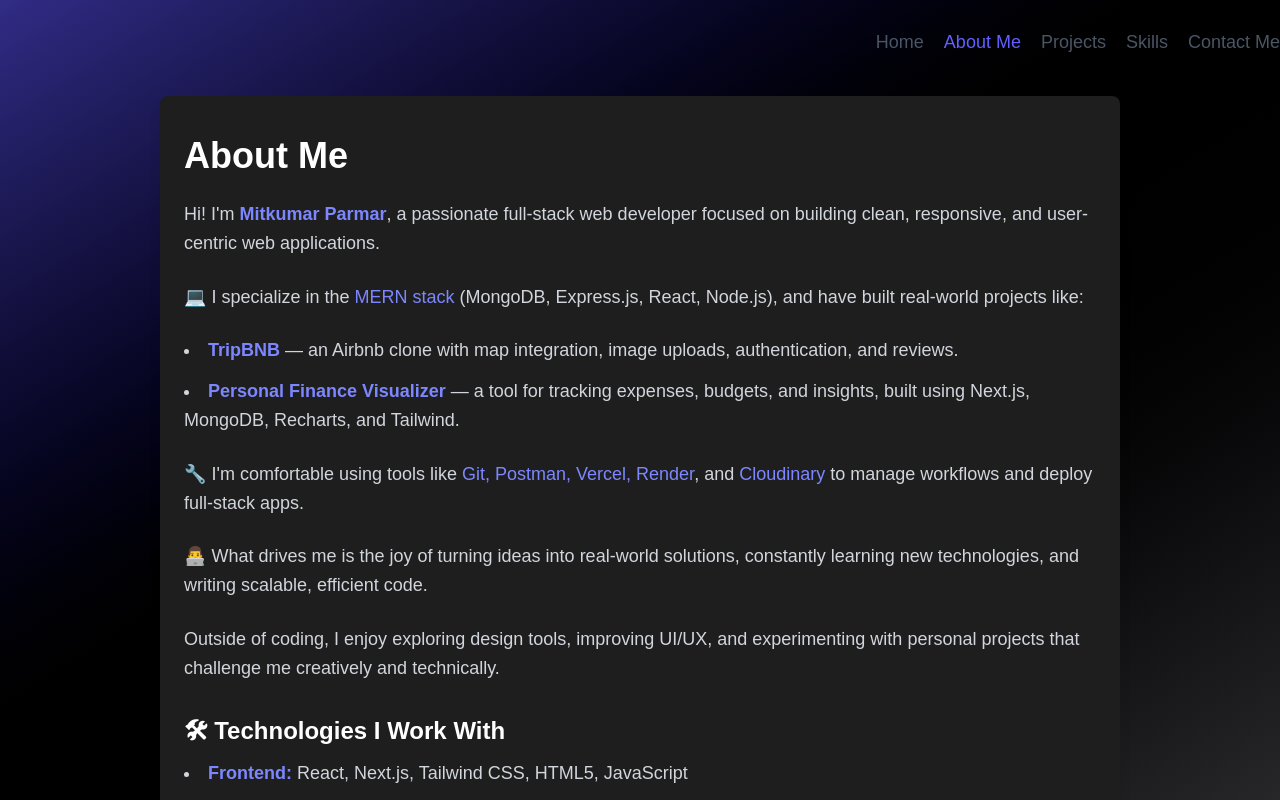
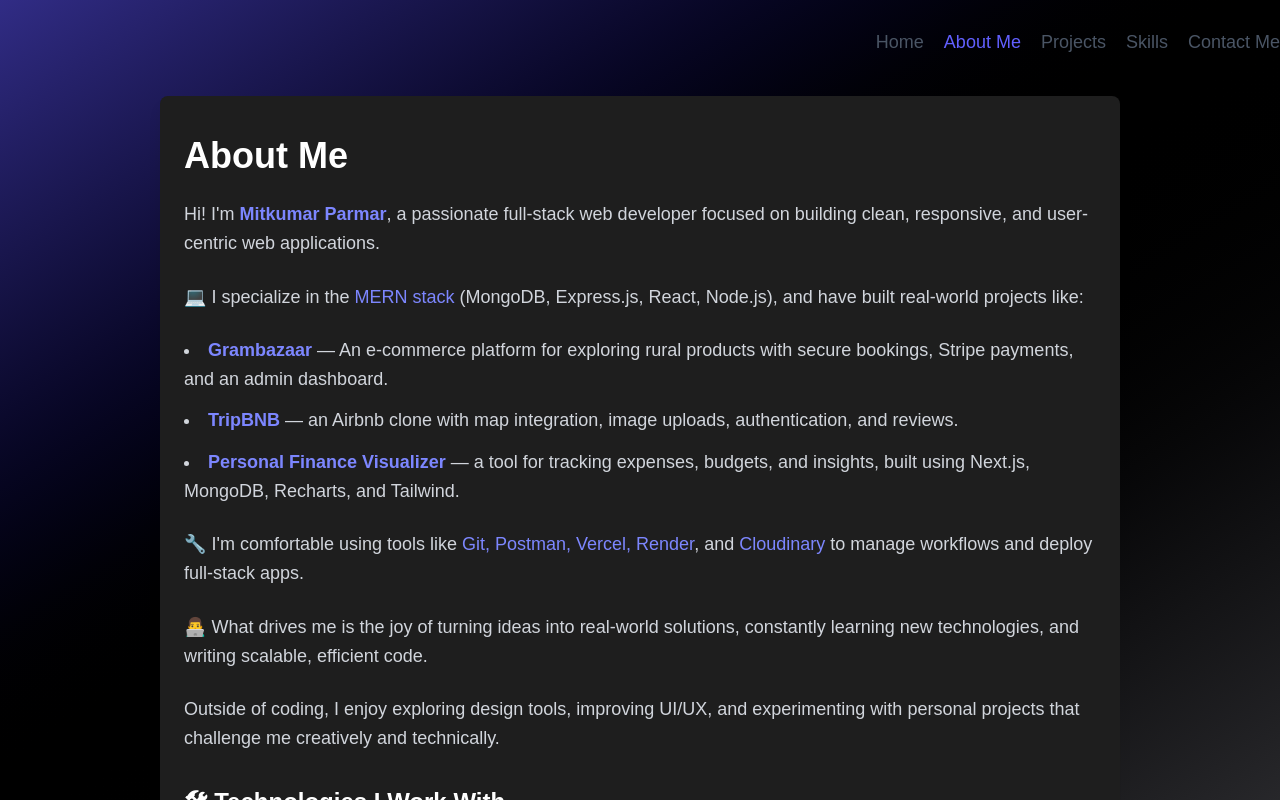
Before and after one commit to MEETparmar230/MyPortfolioSite, a Next.js app: page /about in a window 1280 px wide. Built offline with nearby package versions, Linux system fonts and the light colour scheme.

Commit message:
about updated

```diff
--- a/src/components/AboutMe.tsx
+++ b/src/components/AboutMe.tsx
@@ -45,6 +45,16 @@
               </motion.p>
 
               <ul className="list-disc list-inside text-gray-400 space-y-3">
+
+                <motion.li
+                  className="text-lg leading-relaxed text-gray-300"
+                  initial={{ opacity: 0 }}
+                  whileInView={{ opacity: 1 }}
+                  transition={{ duration: 0.6, delay: 0.5 }}
+                >
+                  <strong className="text-indigo-400">Grambazaar</strong> — An e-commerce platform for exploring rural products with secure bookings, Stripe payments, and an admin dashboard.
+                </motion.li>
+
                 <motion.li
                   className="text-lg leading-relaxed text-gray-300"
                   initial={{ opacity: 0 }}
```
